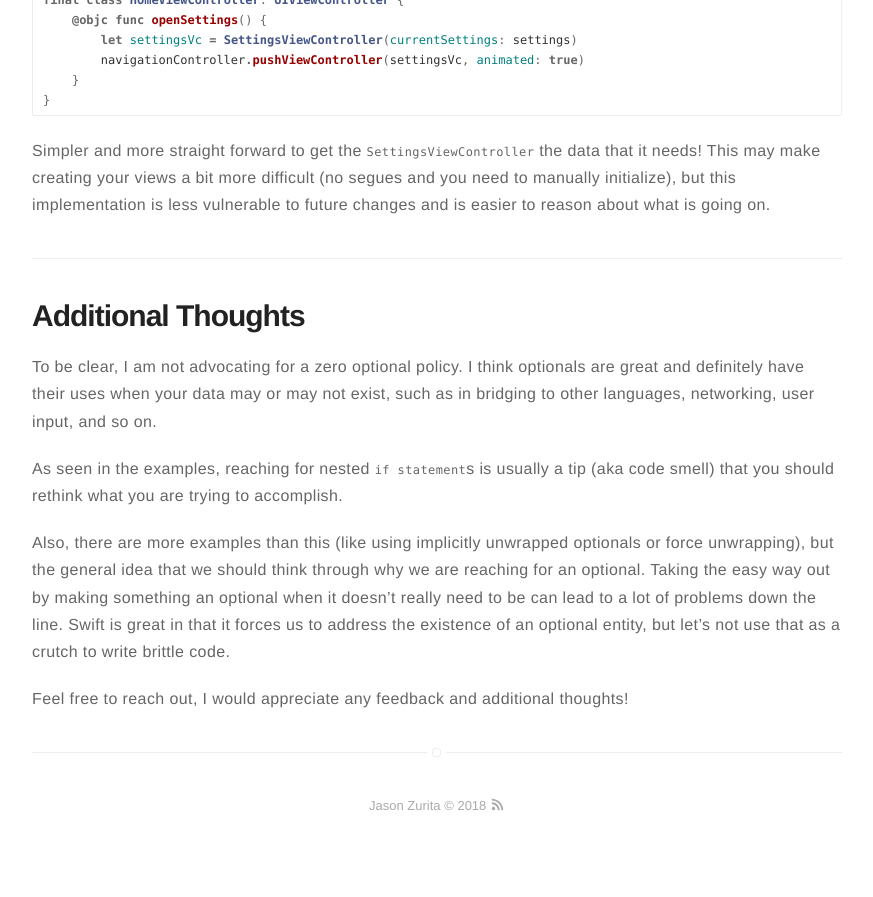
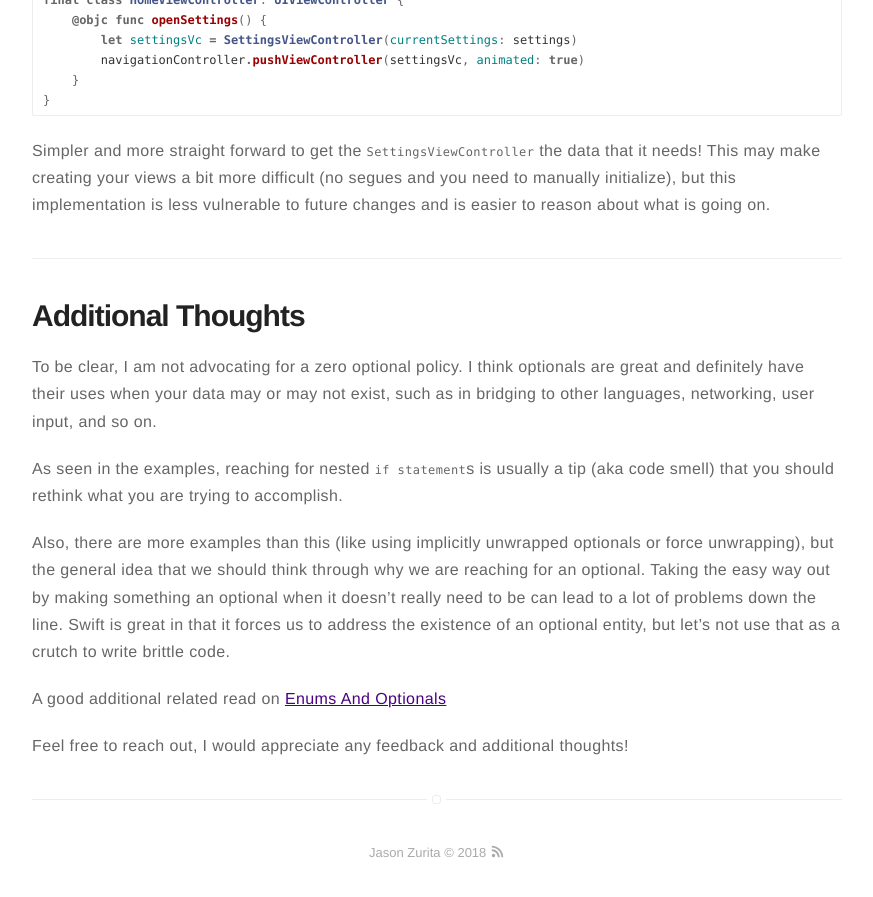
Before and after one commit to jasonzurita/jasonzurita.github.io, a Jekyll site: the page built from _posts/2018-5-18-do-we-really-need-to-use-that-swift-optional.markdown, in a window 1280 px wide and 900 px high, scrolled down 4901 px. Shown: the top 897 px of the window, without its empty margins (203-1076 px from the left). Built offline with Jekyll 4.4.1, drawn with Linux system fonts in a browser that asks for light colours; before the commit the page ends 5754 px from its top, so only the background shows below that.

Commit message:
Add additional reading to optional blog post

```diff
--- a/_posts/2018-5-18-do-we-really-need-to-use-that-swift-optional.markdown
+++ b/_posts/2018-5-18-do-we-really-need-to-use-that-swift-optional.markdown
@@ -205,5 +205,7 @@ As seen in the examples, reaching for nested `if statement`s is usually a tip (a
 
 Also, there are more examples than this (like using implicitly unwrapped optionals or force unwrapping), but the general idea that we should think through why we are reaching for an optional. Taking the easy way out by making something an optional when it doesn't really need to be can lead to a lot of problems down the line. Swift is great in that it forces us to address the existence of an optional entity, but let's not use that as a crutch to write brittle code.
 
+A good additional related read on [Enums And Optionals](http://khanlou.com/2018/04/enums-and-optionals/)
+
 
 Feel free to reach out, I would appreciate any feedback and additional thoughts!
```
